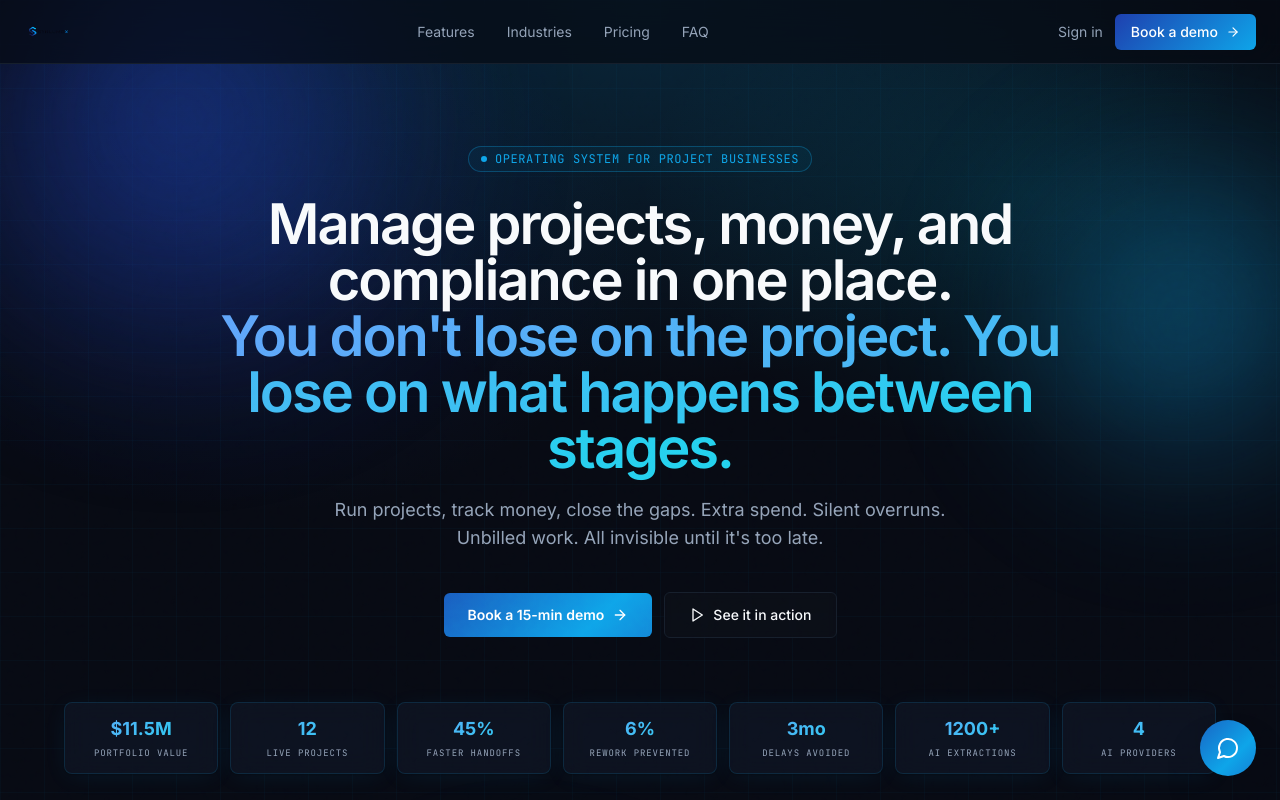
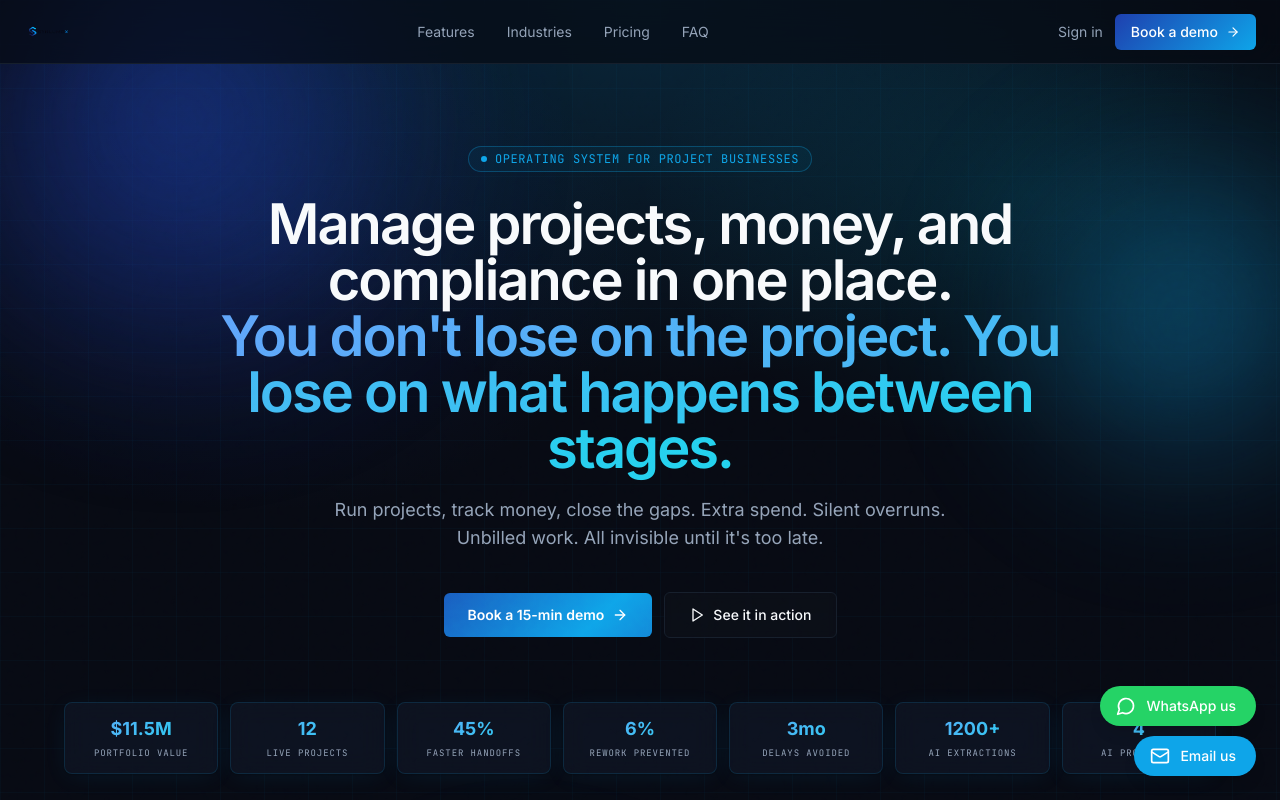
Before and after one commit to Collabify-org/synlumex-intel, a Next.js app: page / in a window 1280 px wide. Shown: the top 800 px of the page. Built offline with nearby package versions, Linux system fonts and the light colour scheme.

Commit message:
Update contact-fab.tsx

```diff
--- a/components/marketing/contact-fab.tsx
+++ b/components/marketing/contact-fab.tsx
@@ -1,7 +1,6 @@
 'use client';
 
-import { useState, useEffect, useRef } from 'react';
-import { MessageCircle, Mail, X } from 'lucide-react';
+import { MessageCircle, Mail } from 'lucide-react';
 
 const WHATSAPP_NUMBER = '919390785041';
 const WHATSAPP_MESSAGE = encodeURIComponent(
@@ -11,49 +10,20 @@ const EMAIL = 'abdul@synlumexai.com';
 const EMAIL_SUBJECT = encodeURIComponent('SYNLUMEX INTEL — Inquiry');
 
 export function ContactFab() {
-  const [open, setOpen] = useState(false);
-  const ref = useRef<HTMLDivElement>(null);
-
-  // Close on outside click
-  useEffect(() => {
-    function onClick(e: MouseEvent) {
-      if (ref.current && !ref.current.contains(e.target as Node)) {
-        setOpen(false);
-      }
-    }
-    if (open) document.addEventListener('mousedown', onClick);
-    return () => document.removeEventListener('mousedown', onClick);
-  }, [open]);
-
-  // Close on Escape
-  useEffect(() => {
-    function onKey(e: KeyboardEvent) {
-      if (e.key === 'Escape') setOpen(false);
-    }
-    if (open) document.addEventListener('keydown', onKey);
-    return () => document.removeEventListener('keydown', onKey);
-  }, [open]);
-
   return (
     <div
-      ref={ref}
-      className="fixed bottom-6 right-6 z-[100] flex flex-col items-end gap-3"
+      className="fixed bottom-6 right-6 z-[100] flex flex-col items-end gap-2.5"
       style={{ paddingBottom: 'env(safe-area-inset-bottom)' }}
     >
-      {/* Expanded options */}
-      {open && (
-        <>
       {/* WhatsApp */}
       <a
         href={`https://wa.me/${WHATSAPP_NUMBER}?text=${WHATSAPP_MESSAGE}`}
         target="_blank"
         rel="noopener noreferrer"
-            className="contact-option flex items-center gap-3 rounded-full bg-[#25D366] text-white pl-4 pr-5 py-2.5 shadow-lg hover:shadow-xl hover:scale-105 transition-all"
-            style={{
-              animation: 'slideInRight 300ms cubic-bezier(0.16, 1, 0.3, 1) forwards'
-            }}
+        aria-label="Chat on WhatsApp"
+        className="group flex items-center gap-2.5 rounded-full bg-[#25D366] text-white pl-4 pr-5 py-2.5 shadow-lg hover:shadow-xl hover:scale-[1.03] transition-all duration-300"
       >
-            <MessageCircle className="h-5 w-5" />
+        <MessageCircle className="h-5 w-5 shrink-0" />
         <span className="text-sm font-medium whitespace-nowrap">WhatsApp us</span>
       </a>
 
@@ -62,42 +32,12 @@ export function ContactFab() {
         href={`mailto:${EMAIL}?subject=${EMAIL_SUBJECT}`}
         target="_blank"
         rel="noopener noreferrer"
-            className="contact-option flex items-center gap-3 rounded-full bg-[#0ea5e9] text-white pl-4 pr-5 py-2.5 shadow-lg hover:shadow-xl hover:scale-105 transition-all"
-            style={{
-              animation: 'slideInRight 300ms cubic-bezier(0.16, 1, 0.3, 1) forwards',
-              animationDelay: '60ms',
-              opacity: 0
-            }}
+        aria-label="Email us"
+        className="group flex items-center gap-2.5 rounded-full bg-[#0ea5e9] text-white pl-4 pr-5 py-2.5 shadow-lg hover:shadow-xl hover:scale-[1.03] transition-all duration-300"
       >
-            <Mail className="h-5 w-5" />
+        <Mail className="h-5 w-5 shrink-0" />
         <span className="text-sm font-medium whitespace-nowrap">Email us</span>
       </a>
-        </>
-      )}
-
-      {/* Main FAB */}
-      <button
-        onClick={() => setOpen((v) => !v)}
-        aria-label={open ? 'Close contact menu' : 'Open contact menu'}
-        className="contact-fab h-14 w-14 rounded-full flex items-center justify-center text-white shadow-2xl brand-gradient-animated relative overflow-hidden"
-      >
-        <div className="relative h-6 w-6">
-          <MessageCircle
-            className={`absolute inset-0 h-6 w-6 transition-all duration-300 ${
-              open ? 'opacity-0 rotate-90 scale-75' : 'opacity-100 rotate-0 scale-100'
-            }`}
-          />
-          <X
-            className={`absolute inset-0 h-6 w-6 transition-all duration-300 ${
-              open ? 'opacity-100 rotate-0 scale-100' : 'opacity-0 -rotate-90 scale-75'
-            }`}
-          />
-        </div>
-        {/* Pulse ring */}
-        {!open && (
-          <span className="absolute inset-0 rounded-full brand-gradient animate-ping opacity-30" />
-        )}
-      </button>
     </div>
   );
 }
```
Lines whose indentation alone changed are shown as unchanged.
